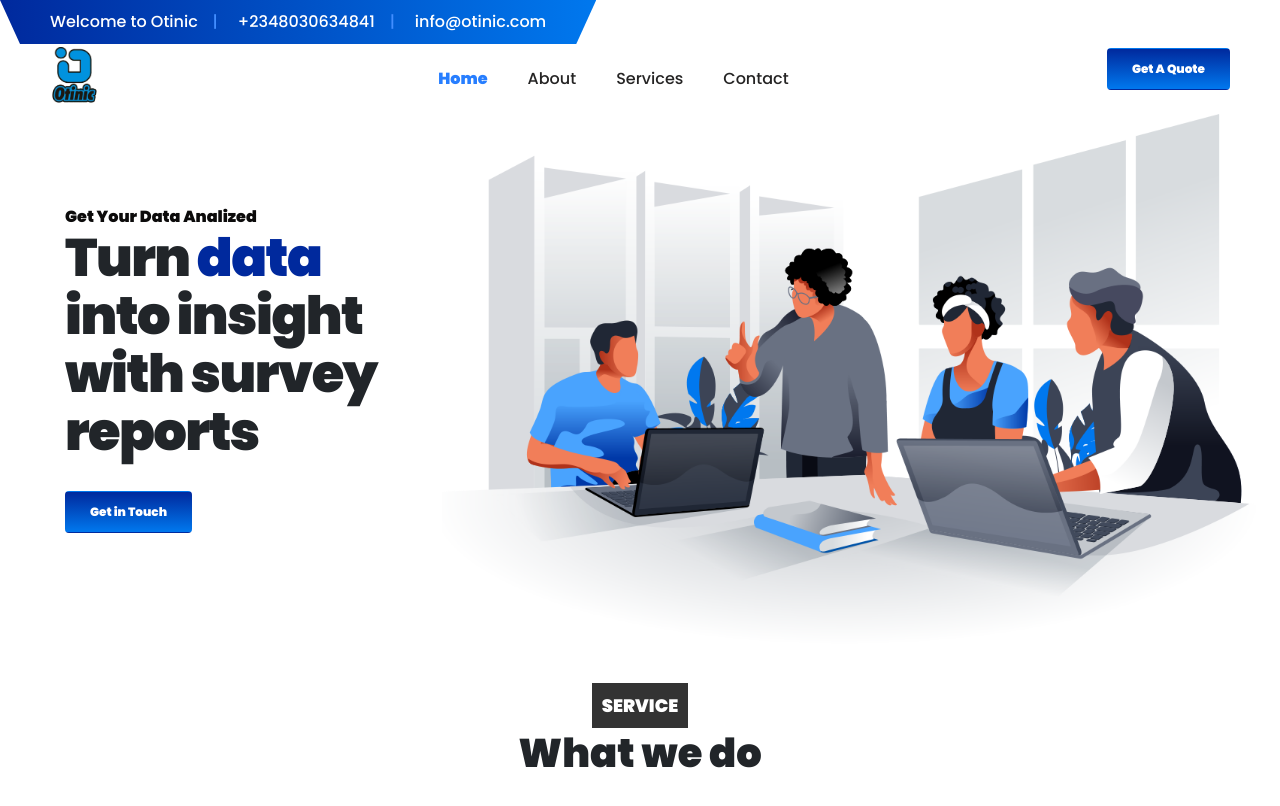
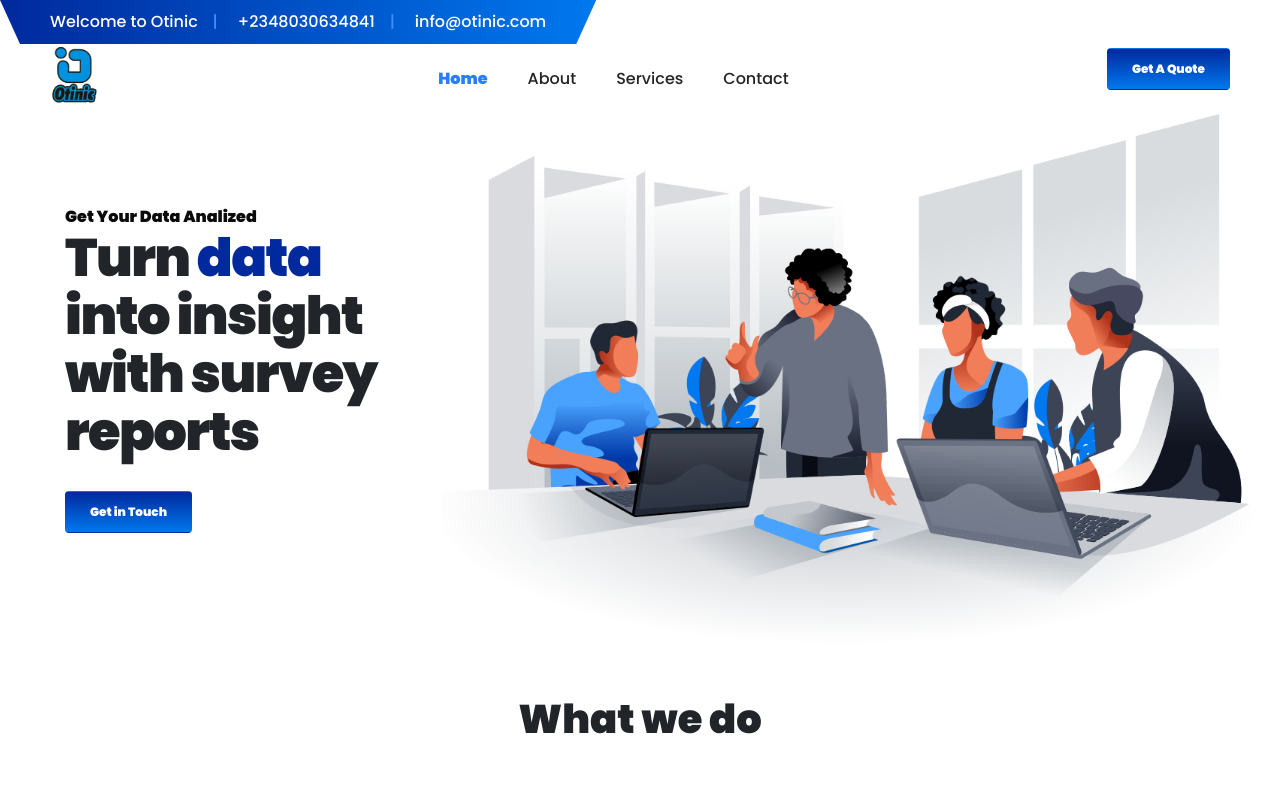
Before and after one commit to emmer12/otinic, a Vue app: page / in a window 1280 px wide. Shown: the top 806 px of the page. Built offline with nearby package versions, Linux system fonts and the light colour scheme.

Commit message:
setup for continous deployment 3

```diff
--- a/src/components/Services.vue
+++ b/src/components/Services.vue
@@ -2,7 +2,6 @@
 <template>
   <section class="services" id='service'>
     <div class="header">
-      <h2>Service</h2>
       <h1>What we do</h1>
     </div>
 
```
